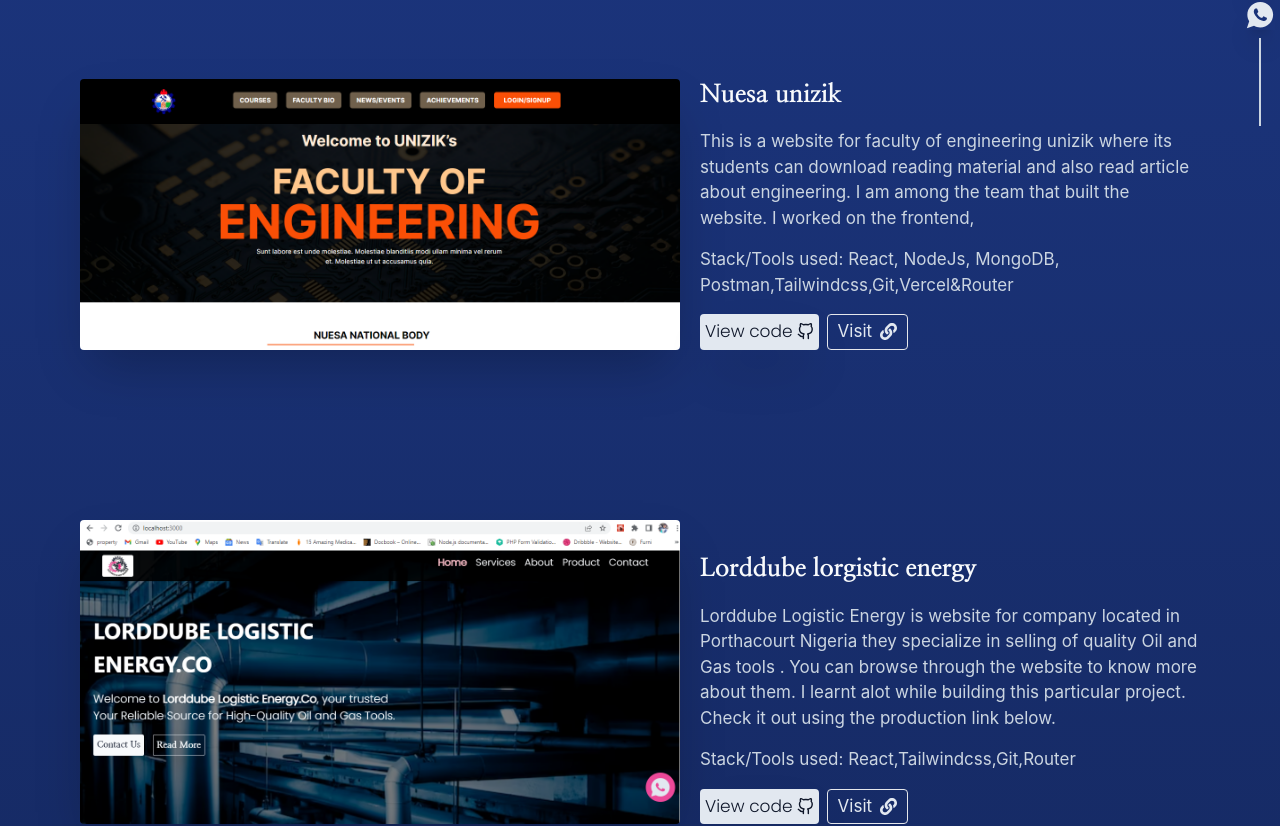
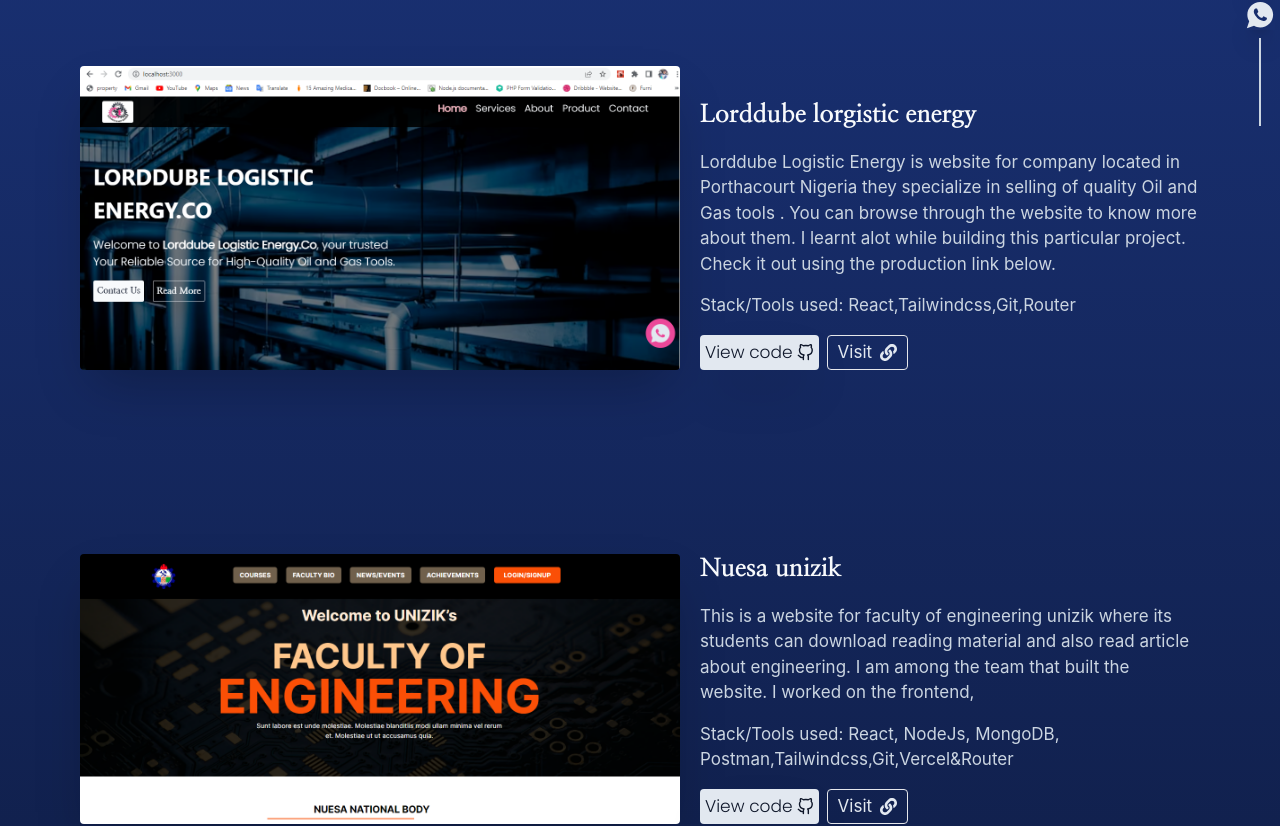
Before and after one commit to DesmondNzubechi/Official-Portfolio, a React (Create React App) app: page /Project in a window 1280 px wide. Shown: the part 674-1500 px from the top of the page. Built offline with nearby package versions, Linux system fonts and the light colour scheme; the HTML template or start-up script is replaced by a standard one; a web font is replaced by a local one.

Commit message:
new change

```diff
--- a/src/Components/Projects/projects.jsx
+++ b/src/Components/Projects/projects.jsx
@@ -32,14 +32,6 @@
         ProjectUrl : 'home-decor-by-nzubechukwu.vercel.app',
     },
     {
-        ProjectImg: nuesa,
-        projectName : 'Nuesa unizik',
-        ProjectDescr : 'This is a website for faculty of engineering unizik where its students can download reading material and also read article about engineering. I am among the team that built the website. I worked on the frontend,',
-        projectStack: 'Stack/Tools used: React, NodeJs, MongoDB, Postman,Tailwindcss,Git,Vercel&Router',
-        ProjectUrl : 'client-side-coral.vercel.app/',
-        ProjectGit : 'github.com/NUESA-UNIZIK/Client-side',
-    },
-    {
         ProjectImg: lorddube,
         projectName : 'Lorddube lorgistic energy',
         ProjectDescr : 'Lorddube Logistic Energy is website for company located in Porthacourt Nigeria they specialize in selling of quality Oil and Gas tools . You can browse through the website to know more about them. I learnt alot while building this particular project. Check it out using the production link below.',
@@ -48,13 +40,21 @@
         ProjectUrl : 'lorddubelogisticenergy.com',
     },
     {
+        ProjectImg: nuesa,
+        projectName : 'Nuesa unizik',
+        ProjectDescr : 'This is a website for faculty of engineering unizik where its students can download reading material and also read article about engineering. I am among the team that built the website. I worked on the frontend,',
+        projectStack: 'Stack/Tools used: React, NodeJs, MongoDB, Postman,Tailwindcss,Git,Vercel&Router',
+        ProjectUrl : 'client-side-coral.vercel.app/',
+        ProjectGit : 'github.com/NUESA-UNIZIK/Client-side',
+    },
+   /* {
         ProjectImg: eeunizik,
         projectName : 'EE-NAU',
         ProjectDescr : 'I\'m building this E-Library Website for Electrical Engineering students in my school (UNIZIK) where they can download course outlines for each course and also dowload reading resources like handouts, exam past question and textbooks. They can also calculate their CGPA on the website. The website is under production. Tech is all about giving back to the community so I deceided to give back  to the community with the skill that I have. The website link will be available as soon as it\'s ready. ',
         projectStack: 'Stack/Tools used: React,Tailwindcss,Git,Router',
         ProjectGit : 'github.com/DesmondNzubechi/ee-nau',
         ProjectUrl : 'nzubechukwu.com',
-    },
+    },*/
     {
         ProjectImg: Myhealth,
         projectName : 'My Health',
@@ -71,14 +71,14 @@
         ProjectGit : 'github.com/DesmondNzubechi/Airtime-seller',
         ProjectUrl : 'airtimeseller-by-nzubechukwu.vercel.app/',
     },
-    {
+   /* {
         ProjectImg: shoppy,
         projectName : 'Shoppy',
         ProjectDescr : 'Shoppy is an ecommerce website where user can buy Wristwatch, Clothes and you. I built this project in practice of my javascript skill. Items can be added and removed from cart.',
         projectStack: 'Stack/Tools used: HTML, CSS, BOOTSTRAP AND JAVASCRIPT.',
         ProjectGit : 'github.com/DesmondNzubechi/Ecommerce-Website',
         ProjectUrl : 'shoppy-by-nzubechukwu.netlify.app',
-    },
+    },*/
     {
         ProjectImg: Fintek,
         projectName : 'Fintekk',
@@ -87,7 +87,7 @@
         ProjectUrl : 'fintekk-landing-page.vercel.app/',
         ProjectGit : 'github.com/DesmondNzubechi/fintekk-landing-page ',
     },
-    {
+   /* {
         ProjectImg: readerslodge,
         projectName : 'Readers Lodge',
         ProjectDescr : 'This is a book store that I built. The aim of the site is to give users to read/order and download different kinds of book from their home. The website is still under production but a demo link is provided below.  I built this website with a modern and responsive user interface that is intuitive and easy to use.',
@@ -95,9 +95,9 @@
         ProjectUrl : 'readerslodge-by-nzubechukwu.vercel.app/',
         ProjectGit : 'github.com/DesmondNzubechi/Readers-lodge',
     },
+   */
 
-
-    {
+   /* {
         ProjectImg: HomeFeature,
         projectName : 'Home Features.',
         ProjectDescr : 'This is a real a state website where houses are sold.Each house has it location where you can easily locate it.  It is fully responsive and user friendly.',
@@ -105,7 +105,7 @@
         ProjectUrl : 'homefeatures.netlify.app',
         ProjectGit : 'github.com/DesmondNzubechi/Property-Management',
     },
-
+  */
     {
         ProjectImg: cgpaCalc,
         projectName : 'CGPA Calculator',
@@ -114,7 +114,7 @@
         ProjectUrl  : 'cgpacalcby-nzubechukwu.vercel.app',
         ProjectGit : 'github.com/DesmondNzubechi/cgpa-calculator',
     },
-    {
+  /*  {
         ProjectImg: b2rex,
         projectName : 'B2R Exchange',
         ProjectDescr : 'This a website where you can easily trade your gift card without any risk. It has great user experience.',
@@ -122,6 +122,7 @@
         ProjectUrl : 'b2rxchange.netlify.app',
         ProjectGit : 'github.com/DesmondNzubechi/Gift-Card-Exchange',
     }
+  */
 
 ]
 
```
